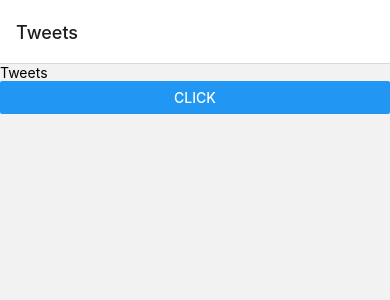
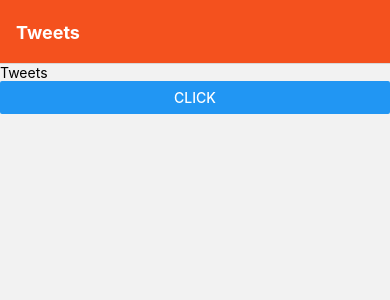
Before and after one commit to Ghauoor/done-with-it-expo, a React Native app: screen / in a window 390 px wide. Shown: the top 300 px of the page. Built offline with nearby package versions, Linux system fonts and the light colour scheme.

Commit message:
Header Styling

```diff
--- a/App.js
+++ b/App.js
@@ -36,7 +36,17 @@ const TweetsDetails = ({ route }) => (
 
 const Stack = createNativeStackNavigator();
 const StackNavigator = () => (
-  <Stack.Navigator>
+  <Stack.Navigator
+    screenOptions={{
+      headerStyle: {
+        backgroundColor: "#f4511e",
+      },
+      headerTintColor: "#fff",
+      headerTitleStyle: {
+        fontWeight: "bold",
+      },
+    }}
+  >
     <Stack.Screen name="Tweets" component={Tweets} />
     <Stack.Screen
       name="TweetsDetails"
```
